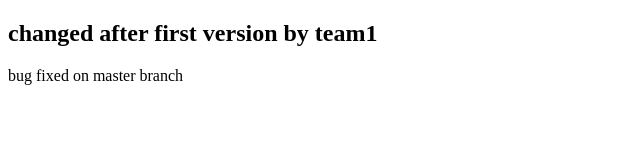
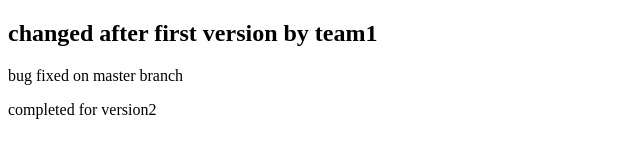
Before and after one commit to bikashs1/githubProject, a plain HTML site: page WebContent/index.html in a window 1280 px wide. Shown: the whole page, without its empty margins (0-640 px from the left). Drawn offline with Linux system fonts and the light colour scheme.

Commit message:
done for version2

```diff
--- a/WebContent/index.html
+++ b/WebContent/index.html
@@ -7,5 +7,6 @@
 <h2>changed after first version by team1</h2>
 <body>
 <p>bug fixed on master branch</p>
+<p>completed for version2</p>
 </body>
 </html>
```
